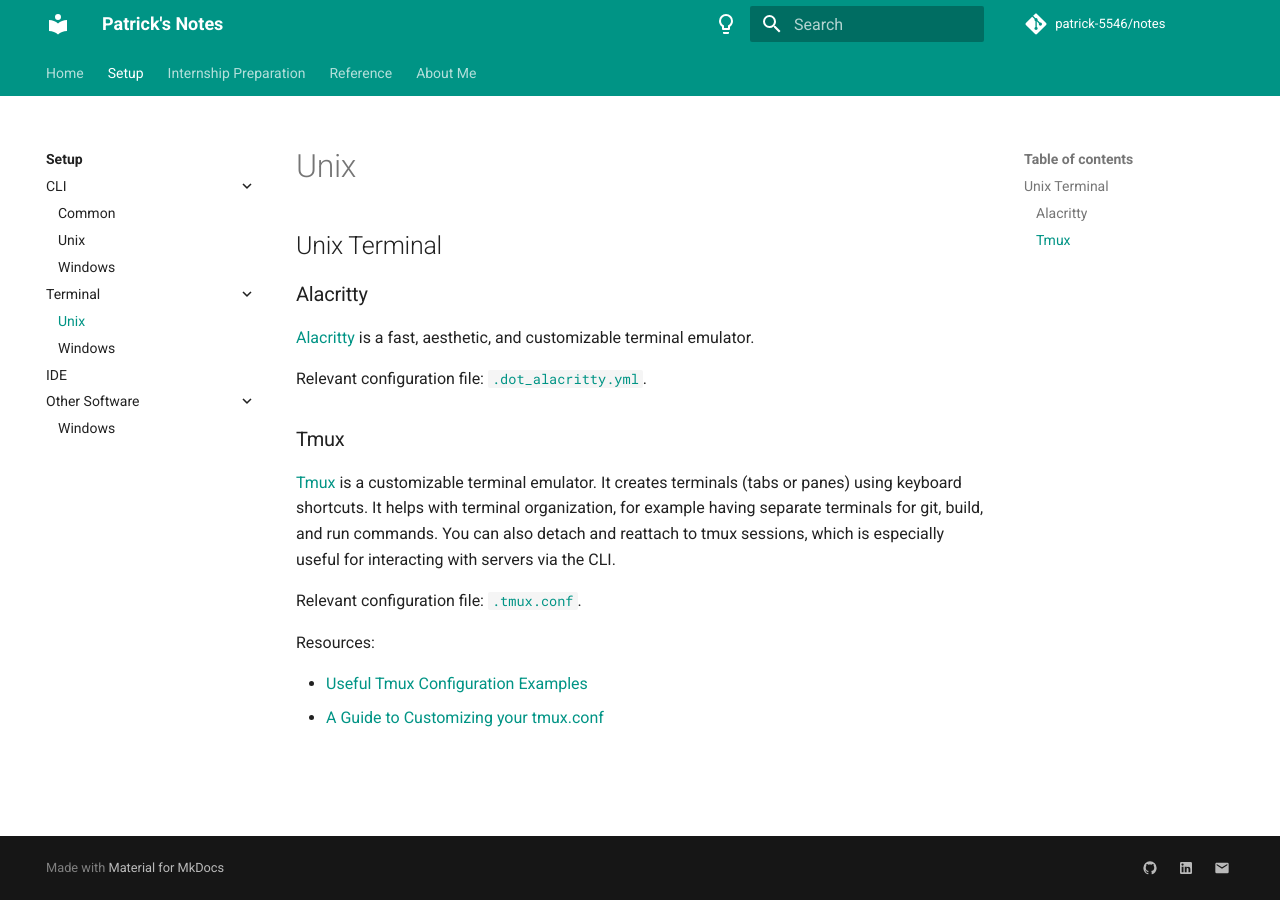
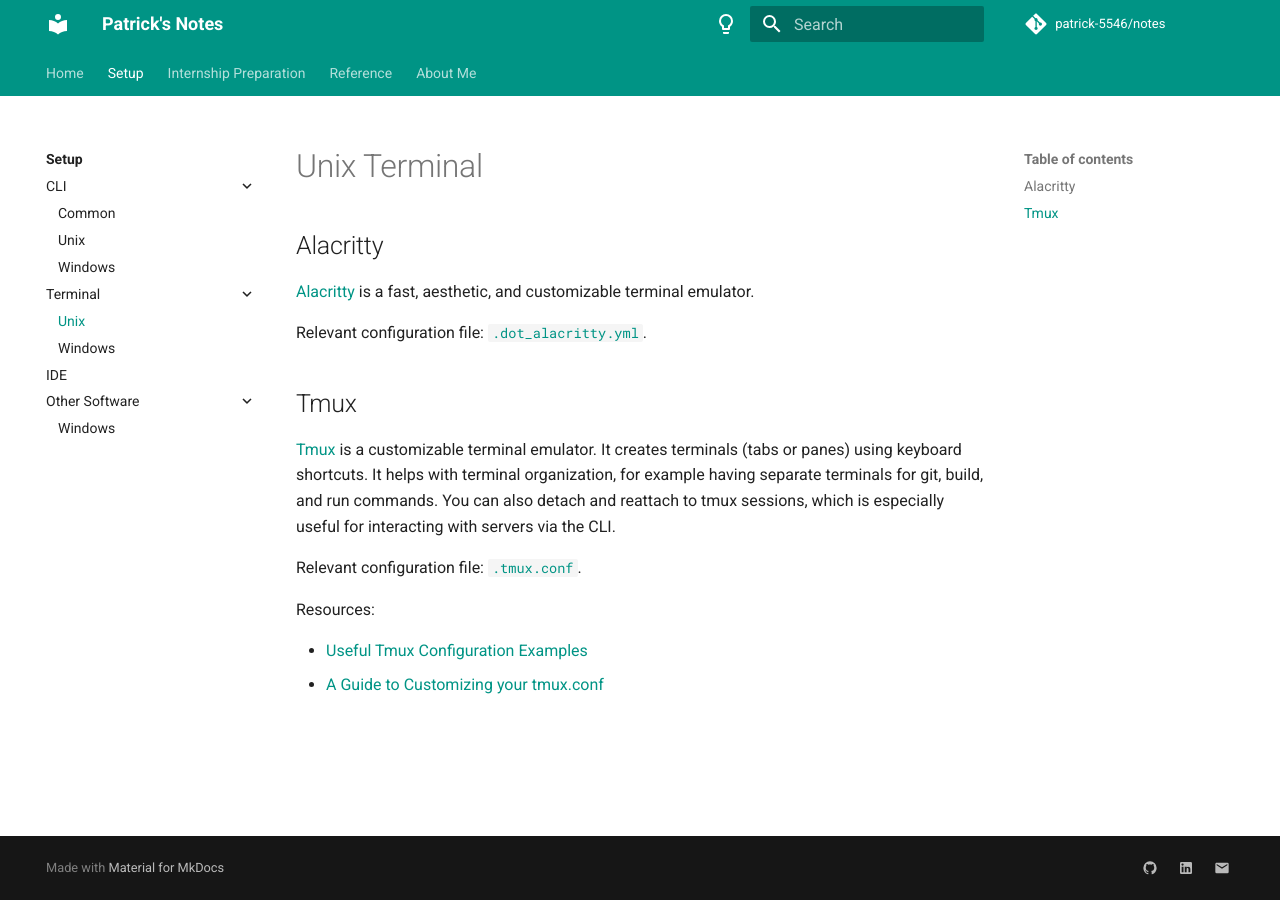
Before and after one commit to patrick-5546/notes, an MkDocs documentation site: the page built from docs/setup/terminals/unix-terminal.md, in a window 1280 px wide. Built offline with MkDocs 1.6.1 and Material for MkDocs 9.7.7, drawn with Linux system fonts in a browser that asks for light colours; comment, search, counter and statistics services are not loaded.

Commit message:
Fix header hierarchy

```diff
--- a/docs/setup/terminals/unix-terminal.md
+++ b/docs/setup/terminals/unix-terminal.md
@@ -1,12 +1,12 @@
-## Unix Terminal
+# Unix Terminal
 
-### Alacritty
+## Alacritty
 
 [Alacritty](https://github.com/alacritty/alacritty) is a fast, aesthetic, and customizable terminal emulator.
 
 Relevant configuration file: [`.dot_alacritty.yml`](https://github.com/patrick-5546/dotfiles/blob/main/dot_alacritty.yml).
 
-### Tmux
+## Tmux
 
 [Tmux](https://github.com/tmux/tmux) is a customizable terminal emulator. It creates terminals (tabs or panes)
 using keyboard shortcuts. It helps with terminal organization, for example having separate terminals for git,
```
